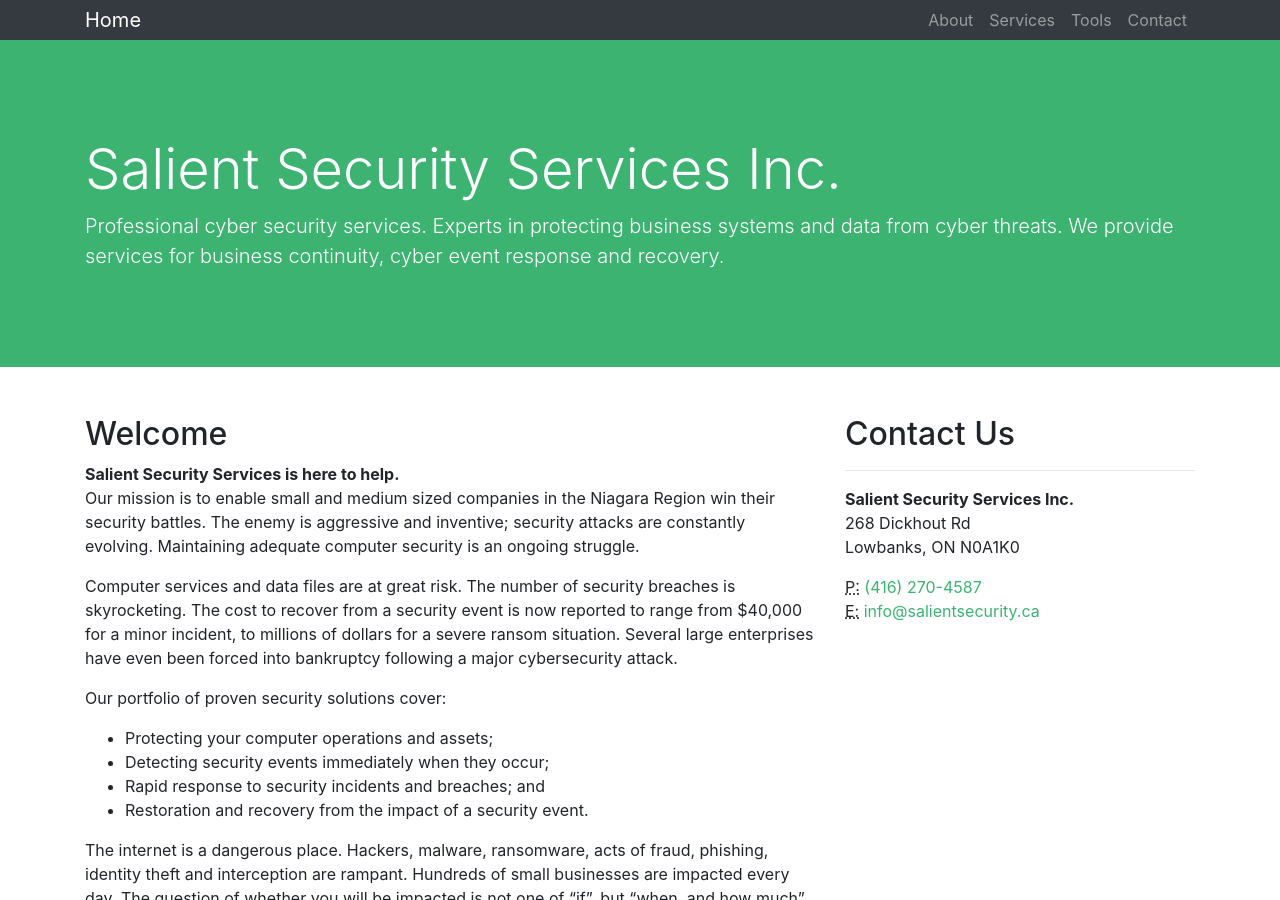
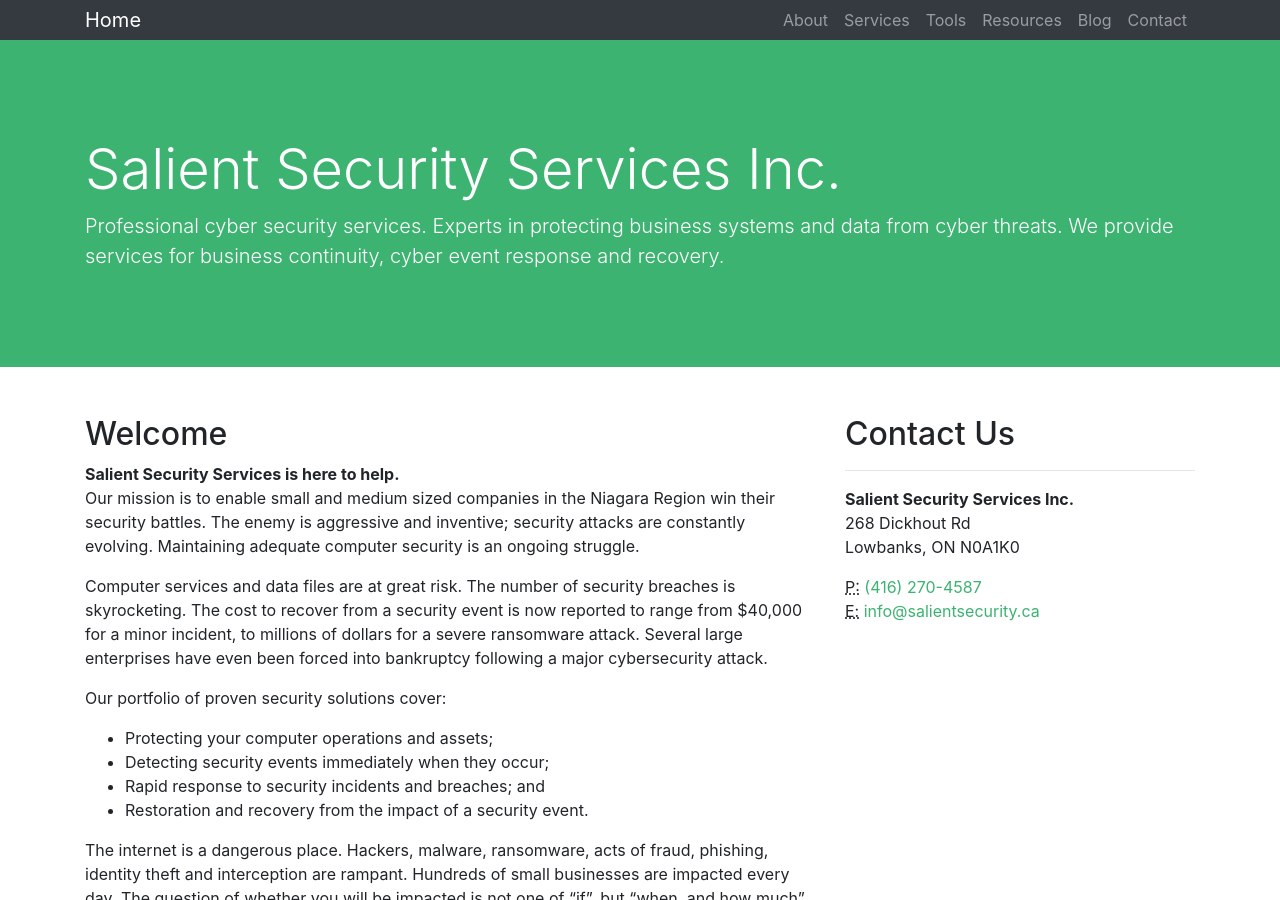
Before and after one commit to alonsop2017/genapex-site, a Jekyll site: the page built from index.md, in a window 1280 px wide and 900 px high. Built offline with Jekyll 4.4.1, drawn with Linux system fonts in a browser that asks for light colours.

Commit message:
Added blog menu entry, wording correction

```diff
--- a/_data/menu.yml
+++ b/_data/menu.yml
@@ -7,5 +7,11 @@
 - title: Tools
   link: "/tools/"
 
+- title: Resources
+  link: "/resources/"
+
+- title: Blog
+  link: "/blog/"
+
 - title: Contact
   link: "/contact/"
--- a/index.md
+++ b/index.md
@@ -17,7 +17,7 @@
 	Computer services and data files are at great risk. The number of
 	security breaches is skyrocketing. The cost to recover from a security
 	event is now reported to range from $40,000 for a minor incident, to
-	millions of dollars for a severe ransom situation. Several
+	millions of dollars for a severe ransomware attack. Several
 	large enterprises have even been forced into bankruptcy following
 	a major cybersecurity attack.</p>
 
```
